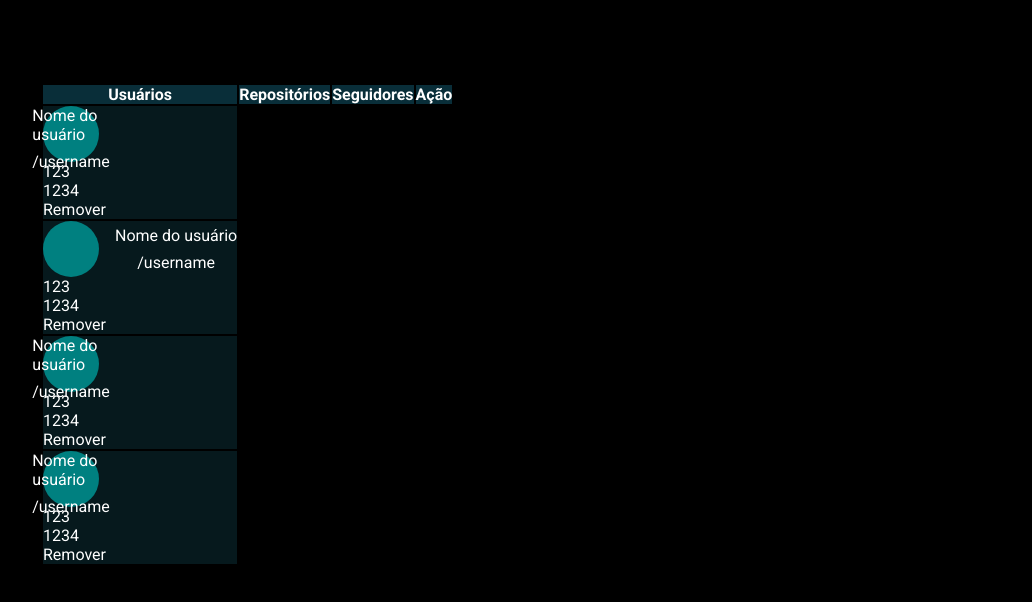
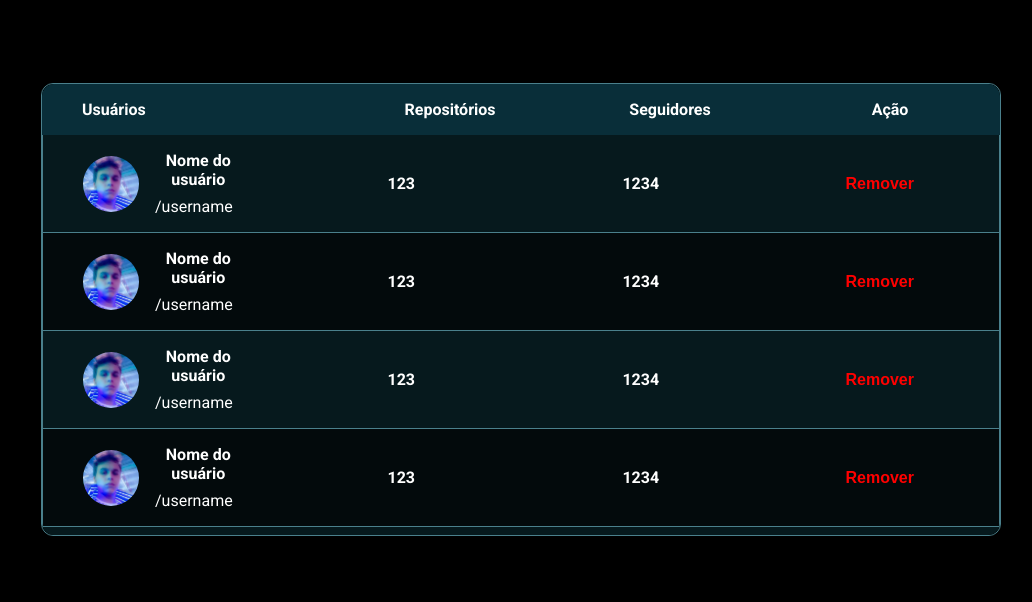
Before and after one commit to Rhogger/GitFav, a website: page index.html in a window 1280 px wide. Shown: the part 166-768 px from the top of the page, without its empty margins (119-1151 px from the left). Drawn offline with Linux system fonts and the light colour scheme.

Commit message:
:lipstick: wip: estilização implementada

```diff
--- a/index.html
+++ b/index.html
@@ -7,6 +7,8 @@
   <title>GitFav</title>
 
   <link rel="stylesheet" href="style.css">
+
+  <link rel="shortcut icon" href="./src/public/favicon.svg" type="image/x-icon">
 
   <link rel="preconnect" href="https://fonts.googleapis.com">
   <link rel="preconnect" href="https://fonts.gstatic.com" crossorigin>
@@ -21,7 +23,8 @@
 
     <div>
       <input type="text" placeholder="Digite o Github username que quer favoritar">
-      <button>
+
+      <button type="button" class="favorite">
         <img src="./src/public/star.svg" alt="Estrela">
 
         <div>
@@ -43,60 +46,228 @@
       </thead>
       <tbody>
         <tr>
-          <td>
-            <!-- <img src="" alt=""> -->
-            <div id="img" />
-            <div>
+          <td class="user">
+            <img src="./src/public/me.jpg" alt="me">
+            <div class="user-info">
               <p>Nome do usuário</p>
-              <p>/username</p>
+              <p class="username">/username</p>
             </div>
           </td>
-          <td>123</td>
-          <td>1234</td>
-          <td>Remover</td>
+          <td>
+            <p>
+              123
+            </p>
+          </td>
+          <td>
+            <p>
+              1234
+            </p>
+          </td>
+          <td class="remove">
+            <button>
+              Remover
+            </button>
+          </td>
         </tr>
 
         <tr>
-          <td>
-            <!-- <img src="" alt=""> -->
-            <div id="img"></div>
-
-            <div>
+          <td class="user">
+            <img src="./src/public/me.jpg" alt="me">
+            <div class="user-info">
               <p>Nome do usuário</p>
-              <p>/username</p>
+              <p class="username">/username</p>
             </div>
           </td>
-          <td>123</td>
-          <td>1234</td>
-          <td>Remover</td>
+          <td>
+            <p>
+              123
+            </p>
+          </td>
+          <td>
+            <p>
+              1234
+            </p>
+          </td>
+          <td class="remove">
+            <button>
+              Remover
+            </button>
+          </td>
         </tr>
 
         <tr>
-          <td>
-            <!-- <img src="" alt=""> -->
-            <div id="img" />
-            <div>
+          <td class="user">
+            <img src="./src/public/me.jpg" alt="me">
+            <div class="user-info">
               <p>Nome do usuário</p>
-              <p>/username</p>
+              <p class="username">/username</p>
             </div>
           </td>
-          <td>123</td>
-          <td>1234</td>
-          <td>Remover</td>
+          <td>
+            <p>
+              123
+            </p>
+          </td>
+          <td>
+            <p>
+              1234
+            </p>
+          </td>
+          <td class="remove">
+            <button>
+              Remover
+            </button>
+          </td>
         </tr>
 
         <tr>
-          <td>
-            <!-- <img src="" alt=""> -->
-            <div id="img" />
-            <div>
+          <td class="user">
+            <img src="./src/public/me.jpg" alt="me">
+            <div class="user-info">
               <p>Nome do usuário</p>
-              <p>/username</p>
+              <p class="username">/username</p>
             </div>
           </td>
-          <td>123</td>
-          <td>1234</td>
-          <td>Remover</td>
+          <td>
+            <p>
+              123
+            </p>
+          </td>
+          <td>
+            <p>
+              1234
+            </p>
+          </td>
+          <td class="remove">
+            <button>
+              Remover
+            </button>
+          </td>
+        </tr>
+
+        <tr>
+          <td class="user">
+            <img src="./src/public/me.jpg" alt="me">
+            <div class="user-info">
+              <p>Nome do usuário</p>
+              <p class="username">/username</p>
+            </div>
+          </td>
+          <td>
+            <p>
+              123
+            </p>
+          </td>
+          <td>
+            <p>
+              1234
+            </p>
+          </td>
+          <td class="remove">
+            <button>
+              Remover
+            </button>
+          </td>
+        </tr>
+
+        <tr>
+          <td class="user">
+            <img src="./src/public/me.jpg" alt="me">
+            <div class="user-info">
+              <p>Nome do usuário</p>
+              <p class="username">/username</p>
+            </div>
+          </td>
+          <td>
+            <p>
+              123
+            </p>
+          </td>
+          <td>
+            <p>
+              1234
+            </p>
+          </td>
+          <td class="remove">
+            <button>
+              Remover
+            </button>
+          </td>
+        </tr>
+
+        <tr>
+          <td class="user">
+            <img src="./src/public/me.jpg" alt="me">
+            <div class="user-info">
+              <p>Nome do usuário</p>
+              <p class="username">/username</p>
+            </div>
+          </td>
+          <td>
+            <p>
+              123
+            </p>
+          </td>
+          <td>
+            <p>
+              1234
+            </p>
+          </td>
+          <td class="remove">
+            <button>
+              Remover
+            </button>
+          </td>
+        </tr>
+
+        <tr>
+          <td class="user">
+            <img src="./src/public/me.jpg" alt="me">
+            <div class="user-info">
+              <p>Nome do usuário</p>
+              <p class="username">/username</p>
+            </div>
+          </td>
+          <td>
+            <p>
+              123
+            </p>
+          </td>
+          <td>
+            <p>
+              1234
+            </p>
+          </td>
+          <td class="remove">
+            <button>
+              Remover
+            </button>
+          </td>
+        </tr>
+
+        <tr>
+          <td class="user">
+            <img src="./src/public/me.jpg" alt="me">
+            <div class="user-info">
+              <p>Nome do usuário</p>
+              <p class="username">/username</p>
+            </div>
+          </td>
+          <td>
+            <p>
+              123
+            </p>
+          </td>
+          <td>
+            <p>
+              1234
+            </p>
+          </td>
+          <td class="remove">
+            <button>
+              Remover
+            </button>
+          </td>
         </tr>
       </tbody>
     </table>
--- a/style.css
+++ b/style.css
@@ -13,6 +13,8 @@
   --bg-input: hsl(calc(var(--main) - 4), 65%, 7%);
   --bg-tb-header: hsl(calc(var(--main) - 1), 72%, 13%);
   --bg-tb-tr: hsl(calc(var(--main) - 1), 64%, 6%);
+  --bg-tb-tr-even: hsla(calc(var(--main) - 1), 64%, 6%, 0.5);
+  --b-tb: hsl(calc(var(--main) - 4), 31%, 42%);
 
   font-size: 6.25%;
 }
@@ -71,6 +73,8 @@ header {
       border: none;
       border-radius: 8rem;
 
+      cursor: pointer;
+
       display: flex;
       align-items: center;
       gap: 8rem;
@@ -83,40 +87,143 @@ header {
         color: var(--text);
       }
     }
+
+    button:active {
+      transform: scale(0.95);
+    }
   }
 }
 
 table {
+  border-spacing: 0;
+  width: 100%;
+  border-radius: 12rem;
+  border: 1px solid var(--b-tb);
+
+  thead,
+  tbody tr {
+    display: table;
+    width: 100%;
+    table-layout: fixed;
+  }
+
   thead {
     background-color: var(--bg-tb-header);
+    border-radius: 12rem 12rem 0 0;
+
+    :first-child {
+      text-align: start;
+    }
+
+    :not(:first-child) {
+      width: 220rem;
+    }
+
+    th {
+      padding: 16rem 40rem;
+    }
+
+    th:first-child {
+      border-top-left-radius: 12rem;
+    }
+
+    th:last-child {
+      border-top-right-radius: 12rem;
+    }
   }
 
   tbody {
-    background-color: var(--bg-input);
+    display: block;
+    max-height: 400rem;
+    overflow-y: overlay;
+    border-radius: 0 0 12rem 12rem;
+
+    tr:last-child {
+      td:first-child {
+        border-bottom-left-radius: 12rem;
+      }
+
+      td:last-child {
+        border-bottom-right-radius: 12rem;
+        border-bottom: none;
+      }
+    }
+
+    tr:nth-child(even) {
+      background-color: var(--bg-tb-tr-even);
+    }
 
     tr {
+      background-color: var(--bg-input);
+
+      td:first-child {
+        border-left: 1px solid var(--b-tb);
+      }
+
+      td:last-child {
+        border-right: 1px solid var(--b-tb);
+      }
+
       td {
-        text-align: start;
+        text-align: center;
+        font-weight: 700;
 
+        border-bottom: 1px solid var(--b-tb);
+        padding: 16rem 40rem;
+      }
+
+      .user {
         display: flex;
         align-items: center;
         gap: 16rem;
 
-        #img {
+        img {
           width: 56rem;
           height: 56rem;
           border-radius: 50%;
-
-          background-color: teal;
         }
 
-        div {
+        .user-info {
           display: flex;
           flex-direction: column;
-          align-items: center;
+          align-items: start;
           gap: 8rem;
+
+          .username {
+            font-weight: 400;
+          }
         }
+      }
+
+      .remove button {
+        font-size: 16rem;
+        font-weight: 700;
+        color: red;
+        background-color: transparent;
+        border: none;
+      }
+
+      .remove button:hover {
+        cursor: pointer;
+        font-size: 16.5rem;
       }
     }
   }
 }
+tbody {
+  position: relative;
+  overflow-y: auto;
+}
+
+tbody::-webkit-scrollbar {
+  width: 6rem;
+}
+
+tbody::-webkit-scrollbar-track {
+  background-color: transparent;
+}
+
+tbody::-webkit-scrollbar-thumb {
+  background-color: var(--b-tb);
+  border-radius: 10rem;
+}
```
Also changed, not shown: src/public/favicon.svg (added), src/public/me.jpg (added).
